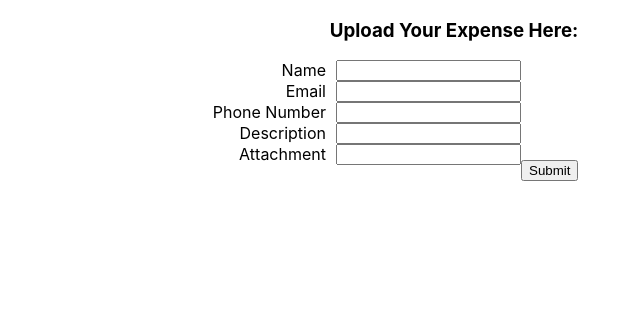
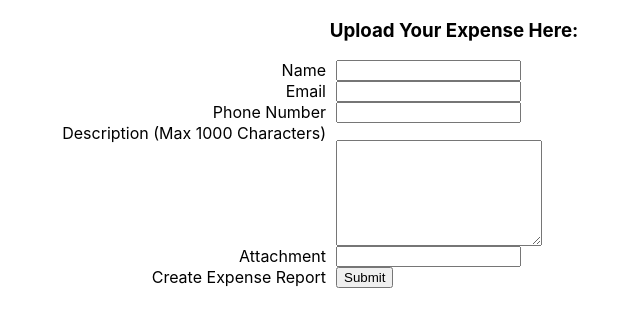
Before and after one commit to Kkelly22/expense-upload, a React (Create React App) app in the folder client/: page / in a window 1280 px wide. Shown: the top 326 px of the page, without its empty margins (186-826 px from the left). Built offline with nearby package versions, Linux system fonts and the light colour scheme.

Commit message:
added 1000 character max to textarea, added alert

```diff
--- a/client/src/components/expenses/ExpenseInput.js
+++ b/client/src/components/expenses/ExpenseInput.js
@@ -31,6 +31,10 @@ class ExpenseInput extends Component {
     });
   }
 
+  alertUser () {
+    alert("Please make sure information on form is accurate! This cannot be undone!");
+  }
+
   render() {
     return (
       <div>
@@ -45,13 +49,15 @@ class ExpenseInput extends Component {
           <label>Phone Number</label>
           <input type="text" name="phone_number" value={this.state.phone_number} onChange={(event) => this.handleOnChange(event)} />
           <br />
-          <label>Description</label>
-          <input type="text" name="description" value={this.state.description} onChange={(event) => this.handleOnChange(event)} />
+          <label>Description (Max 1000 Characters) </label>
+          <br />
+          <textarea name="description" maxlength="1000" style={{height:'100px', width:'200px'}} value={this.state.description} onChange={(event) => this.handleOnChange(event)}></textarea>
           <br />
           <label>Attachment</label>
           <input type="text" name="attachment" value={this.state.attachment} onChange={(event) => this.handleOnChange(event)} />
           <br />
-        <input type="submit" />
+          <label>Create Expense Report</label>
+          <input type="submit" onClick={this.alertUser}/>
         </form>
       </div>
     );
```
